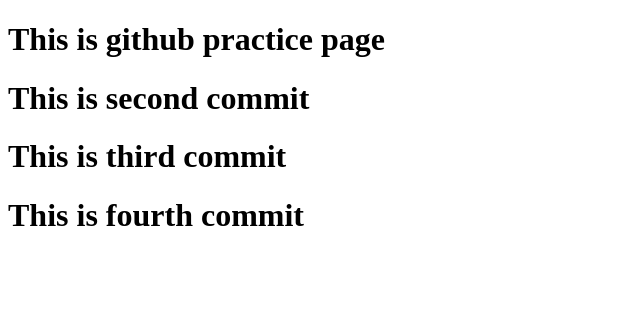
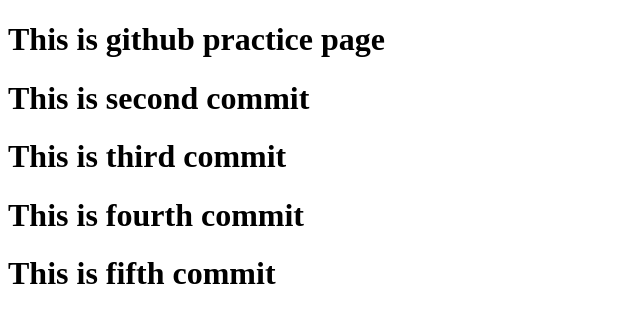
Before and after one commit to prathameshdeogirkar/github-practice, a plain HTML site: page index.html in a window 1280 px wide. Shown: the whole page, without its empty margins (0-640 px from the left). Drawn offline with Linux system fonts and the light colour scheme.

Commit message:
fifth commit added

```diff
--- a/index.html
+++ b/index.html
@@ -11,5 +11,7 @@
     <h1>This is third commit</h1>
 
     <h1>This is fourth commit</h1>
+
+    <h1>This is fifth commit</h1>
 </body>
 </html>
```
